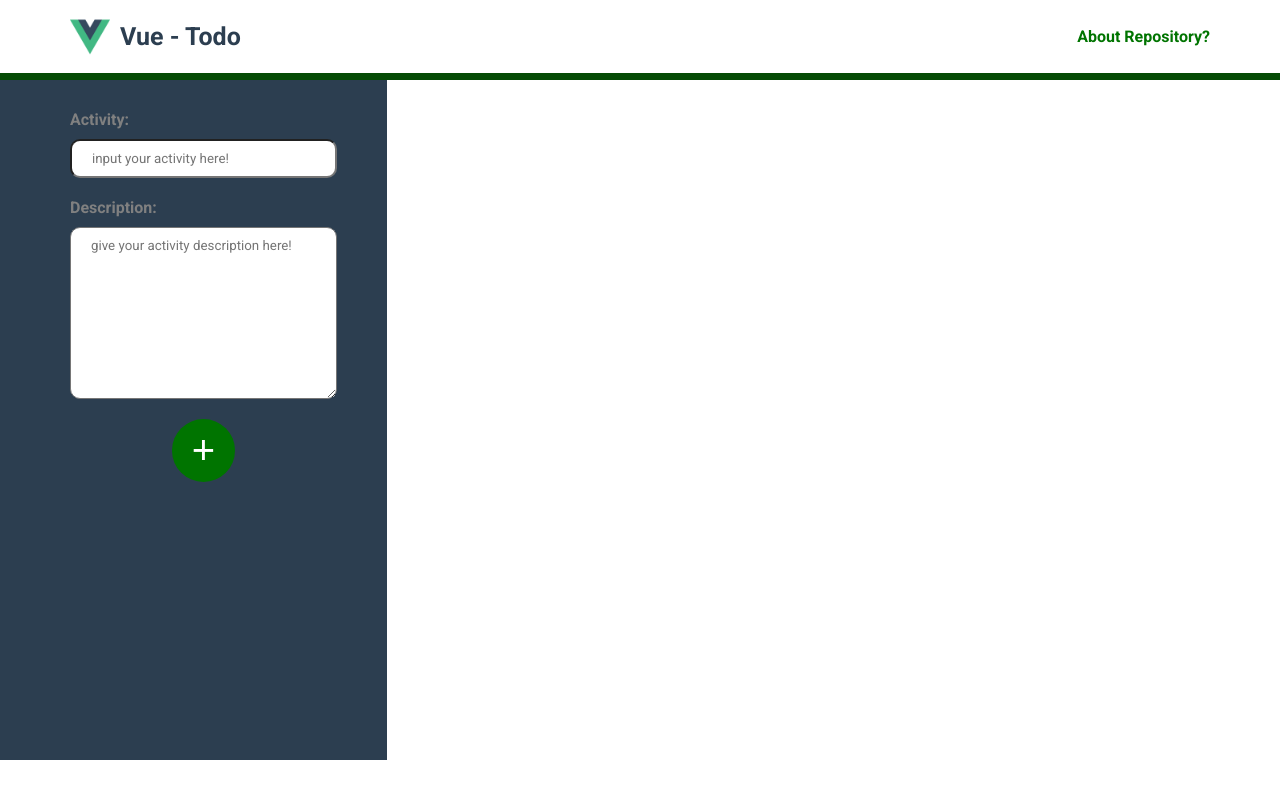
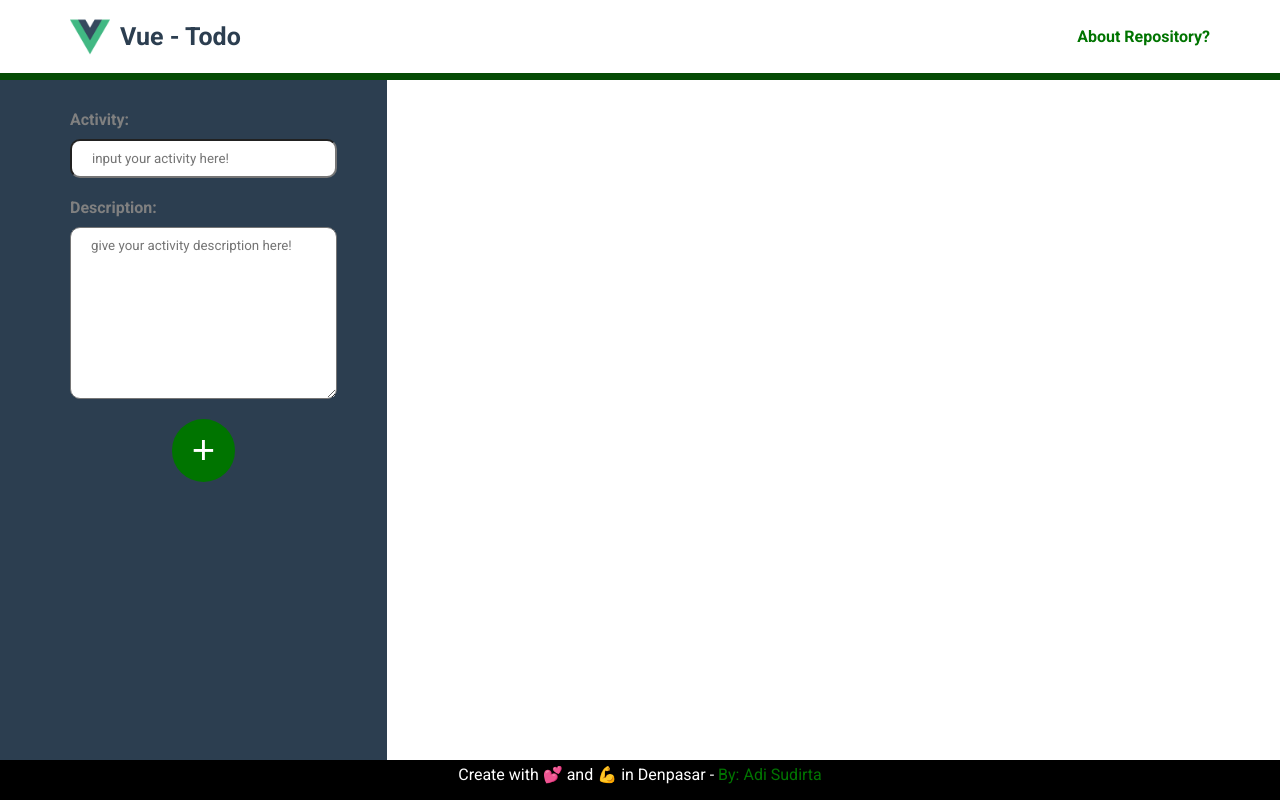
Before and after one commit to Adisudirta/todo-list-vue-ts, a Vue app: page / in a window 1280 px wide. Built offline with nearby package versions, Linux system fonts and the light colour scheme.

Commit message:
create footer component

```diff
--- /dev/null
+++ b/src/components/Footer.vue
@@ -0,0 +1,43 @@
+<script lang="ts">
+import { defineComponent } from "vue";
+
+const Footer = defineComponent({
+  name: "Footer",
+});
+
+export default Footer;
+</script>
+
+<template>
+  <footer>
+    <p>
+      Create with &#128149; and &#128170; in Denpasar -
+      <a href="https://github.com/Adisudirta" target="blank">
+        By: Adi Sudirta
+      </a>
+    </p>
+  </footer>
+</template>
+
+<style scoped lang="scss">
+$primary-color: rgb(0, 116, 0);
+$roboto: "Roboto", sans-serif;
+$secondary-color: #2c3e50;
+
+footer {
+  background-color: rgb(0, 0, 0);
+  height: 5vh;
+  text-align: center;
+  padding: 5px;
+
+  p {
+    color: white;
+    font: 100% $roboto;
+
+    a {
+      color: $primary-color;
+      text-decoration: none;
+    }
+  }
+}
+</style>
--- a/src/pages/TodoList.vue
+++ b/src/pages/TodoList.vue
@@ -3,12 +3,14 @@ import { defineComponent } from "vue";
 
 import Header from "../components/Header.vue";
 import SideBar from "../components/SideBar.vue";
+import Footer from "../components/Footer.vue";
 
 const TodoList = defineComponent({
   name: "TodoList",
   components: {
     Header,
     SideBar,
+    Footer,
   },
 });
 
@@ -20,6 +22,7 @@ export default TodoList;
   <div class="main-container">
     <SideBar />
   </div>
+  <Footer />
 </template>
 
 <style lang="scss">
```
